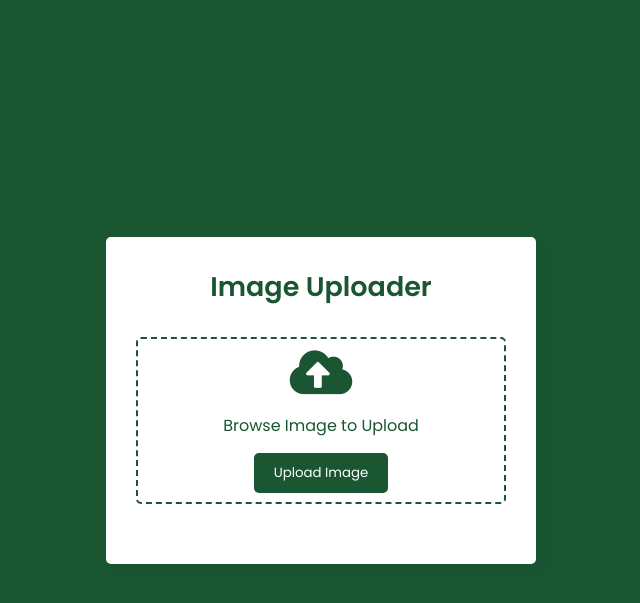
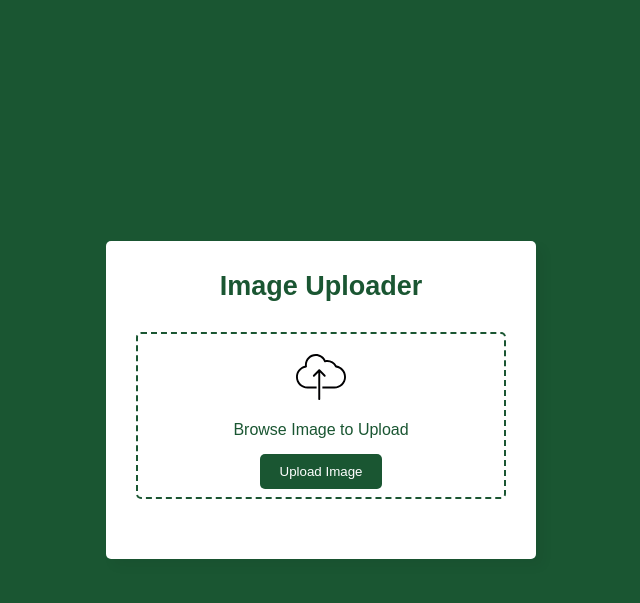
Before and after one commit to KadeStanford/CMPS4200Proj, a Flask app: page / in a window 1280 px wide. Shown: the top 603 px of the page, without its empty margins (319-959 px from the left). Run offline with Flask 3, Linux system fonts and the light colour scheme.

Commit message:
Changed Some Files

```diff
--- a/static/style.css
+++ b/static/style.css
@@ -1,6 +1,3 @@
-/* Import Google font - Poppins */
-@import url('https://fonts.googleapis.com/css2?family=Poppins:wght@400;500;600&display=swap');
-
 * {
   margin: 0;
   padding: 0;
@@ -27,7 +24,7 @@
   border-radius: 5px;
   padding: 30px;
   box-shadow: 7px 7px 12px rgba(0, 0, 0, 0.05);
-  text-align: center; /* Added to center the content inside the wrapper */
+  text-align: center;
 }
 
 .wrapper header {
@@ -47,15 +44,18 @@
   flex-direction: column;
   border-radius: 5px;
   border: 2px dashed #1a5632;
-  text-align: center; /* Added to center content within the form */
+  text-align: center;
 }
 
 form :where(i, p) {
   color: #1a5632;
 }
 
-form i {
-  font-size: 50px;
+.upload-icon {
+  width: 50px;
+  height: auto;
+  padding-top: 10px;
+  color: #1a5632;
 }
 
 form p {
--- a/templates/index.html
+++ b/templates/index.html
@@ -4,8 +4,7 @@
     <meta charset="UTF-8">
     <meta name="viewport" content="width=device-width, initial-scale=1.0">
     <title>Image Uploader</title>
-    <link rel="stylesheet" href="https://cdnjs.cloudflare.com/ajax/libs/font-awesome/5.15.3/css/all.min.css"/>
-    <link rel="stylesheet" href="/static/style.css"> <!-- Assuming style.css is in the static folder of your Flask project -->
+    <link rel="stylesheet" href="/static/style.css">
 </head>
 <body>
     <div class="wrapper">
@@ -18,10 +17,10 @@
 
         <!-- Form for file upload -->
         <form action="/upload" method="POST" enctype="multipart/form-data">
-            <!-- Separate area for file input trigger -->
+            <!-- Separates area for file input trigger -->
             <div class="file-upload-area">
                 <input class="file-input" type="file" name="file" accept=".png, .jpeg, .jpg, .svg" hidden>
-                <i class="fas fa-cloud-upload-alt"></i>
+                <img src="/static/cloud.svg" alt="Upload Icon" class="upload-icon">
                 <p>Browse Image to Upload</p>
             </div>
             <div class="file-status-message"></div>
@@ -40,7 +39,7 @@
             const fileName = this.files[0]?.name || '';
             if (fileName) {
                 document.querySelector('.file-status-message').textContent = 'File successfully selected: ' + fileName;
-                document.querySelector('.upload-button').disabled = false; // Enable the upload button
+                document.querySelector('.upload-button').disabled = false; //Enables the upload button
             }
         });
     </script>
```
Also changed, not shown: static/cloud.svg (added).
